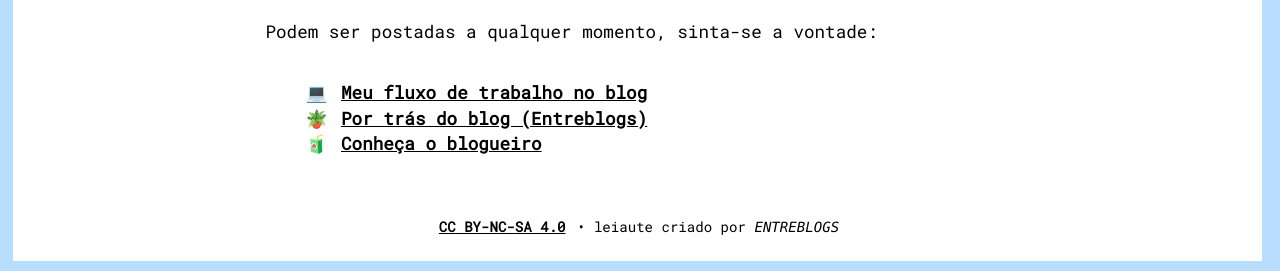
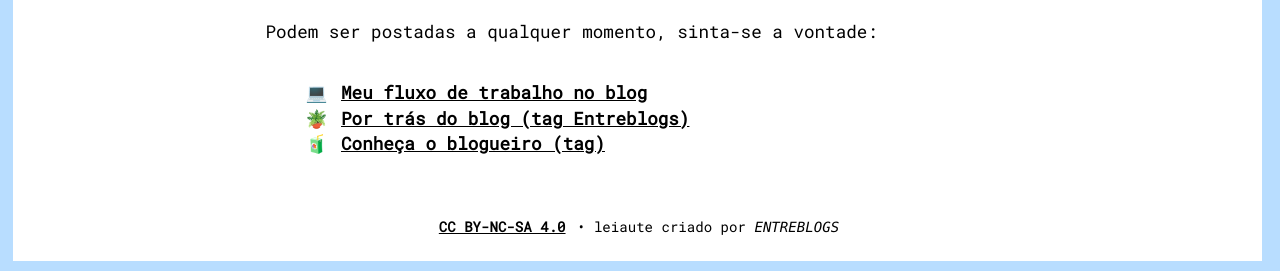
Before and after one commit to bamoretti/entreblogs, a Jekyll site: the page built from temas.md, in a window 1280 px wide. Shown: the part 1041-1312 px from the top of the page. Built offline with Jekyll 4.4.1, drawn with Linux system fonts in a browser that asks for light colours; comment, search, counter and statistics services are not loaded.

Commit message:
Update temas.md

```diff
--- a/temas.md
+++ b/temas.md
@@ -24,5 +24,5 @@ description: Temas que já passaram pela blogagem.
 Podem ser postadas a qualquer momento, sinta-se a vontade:
 
 + 💻 [Meu fluxo de trabalho no blog]({{ site.baseurl }}/extras/meu-fluxo-de-trabalho-no-blog/)
-+ 🪴 [Por trás do blog (Entreblogs)]({{ site.baseurl }}/extras/por-tras-do-blog/)
-+ 🧃 [Conheça o blogueiro]({{ site.baseurl }}/extras/conheca-o-blogueiro/)
++ 🪴 [Por trás do blog (tag Entreblogs)]({{ site.baseurl }}/extras/por-tras-do-blog/)
++ 🧃 [Conheça o blogueiro (tag)]({{ site.baseurl }}/extras/conheca-o-blogueiro/)
```
